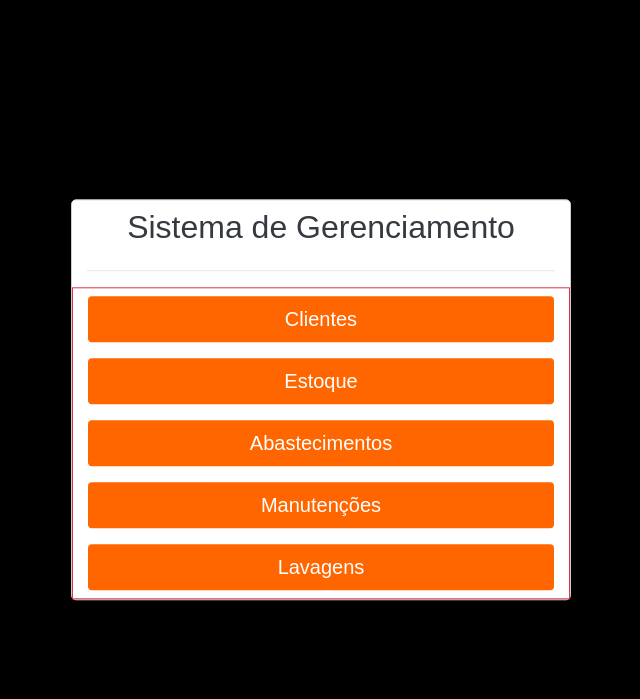
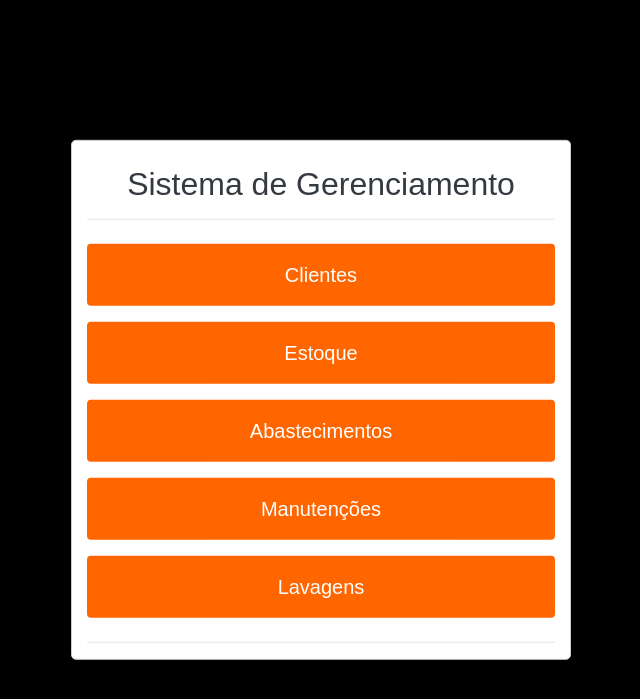
Before and after one commit to ThTavernCode/JQM_Cars-Hidro, a PHP site: page /index.php in a window 1280 px wide. Shown: the top 699 px of the page, without its empty margins (304-944 px from the left). Run offline with PHP 8.4, Linux system fonts and the light colour scheme.

Commit message:
Ajuste do index

```diff
--- a/pages/index.php
+++ b/pages/index.php
@@ -11,19 +11,20 @@
 <body>
 
     <div class="container w-100">
-        <div class="row centro formulario">
+        <div class="row centro formulario w-75 h-70">
             <div class="col-12">
-            <h2 class="text-center text-dark py-2">Sistema de Gerenciamento</h2>
-            <hr>
-                <div class="row d-flex justify-content-between">
-                <div class="col-5 col-sm-12 border border-danger">
-                    <a href="form_cliente.php" class="btn btn-jqm btn-lg w-100 my-2">Clientes</a>
-                    <a href="form_estoque.php" class="btn btn-jqm btn-lg w-100 my-2">Estoque</a>
-                    <a href="form_abastecimento.php" class="btn btn-jqm btn-lg w-100 my-2">Abastecimentos</a>
-                    <a href="form_manutencao.php" class="btn btn-jqm btn-lg w-100 my-2">Manutenções</a>
-                    <a href="form_lavagem.php" class="btn btn-jqm btn-lg w-100 my-2">Lavagens</a>
+                <h2 class="text-center text-dark pt-4">Sistema de Gerenciamento</h2>
+                <hr>
+                <div class="row d-flex justify-content-between h-auto">
+                    <div class="col-12">
+                        <a href="form_cliente.php" class="btn btn-jqm btn-lg w-100 my-2 py-3">Clientes</a>
+                        <a href="form_estoque.php" class="btn btn-jqm btn-lg w-100 my-2 py-3">Estoque</a>
+                        <a href="form_abastecimento.php" class="btn btn-jqm btn-lg w-100 my-2 py-3">Abastecimentos</a>
+                        <a href="form_manutencao.php" class="btn btn-jqm btn-lg w-100 my-2 py-3">Manutenções</a>
+                        <a href="form_lavagem.php" class="btn btn-jqm btn-lg w-100 my-2 py-3">Lavagens</a>
+                    </div>
                 </div>
-                </div>
+                <hr>
             </div>
         </div>
     </div>
--- /dev/null
+++ b/pages/routers/add_estoque.php
@@ -0,0 +1,3 @@
+<?php
+require("../../controllers/add_estoque.php");
+?>
--- /dev/null
+++ b/pages/routers/add_lavagem.php
@@ -0,0 +1,3 @@
+<?php
+require("../../controllers/add_lavagem.php");
+?>
--- /dev/null
+++ b/pages/routers/add_manutencao.php
@@ -0,0 +1,3 @@
+<?php
+require("../../controllers/add_manutencao.php");
+?>
--- /dev/null
+++ b/pages/routers/require_client.php
@@ -0,0 +1,3 @@
+<?php
+include("../../controllers/require_client.php");
+?>
```
Also changed, not shown: pages/routers/add_abastecimento.php (added).
